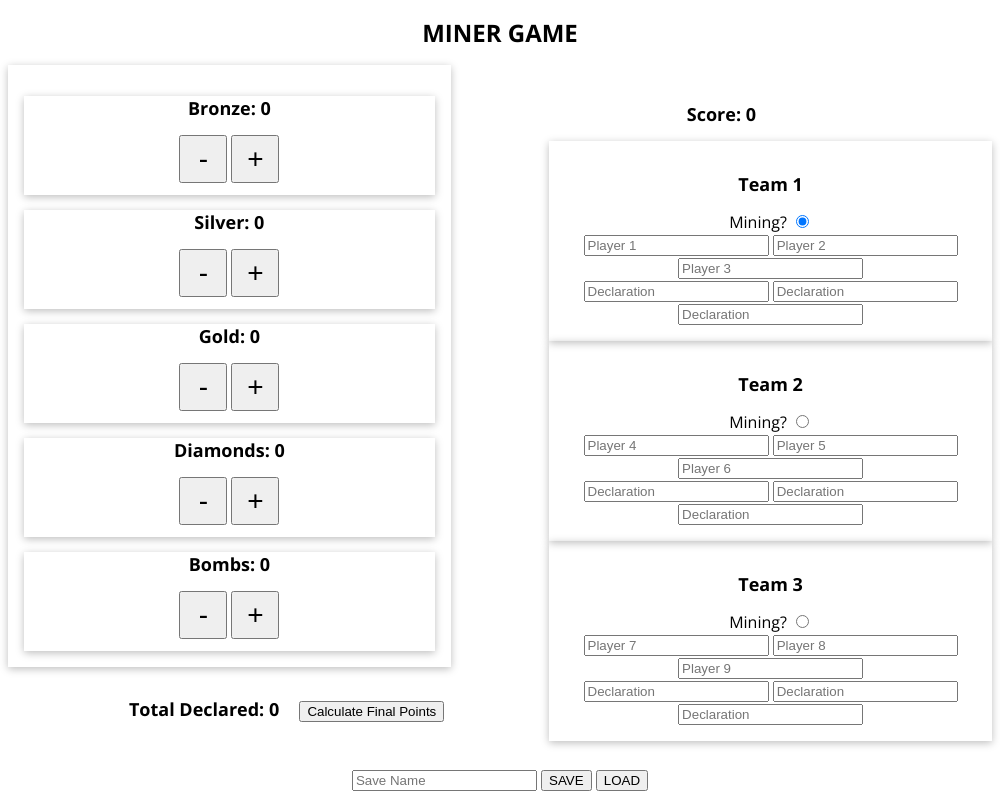
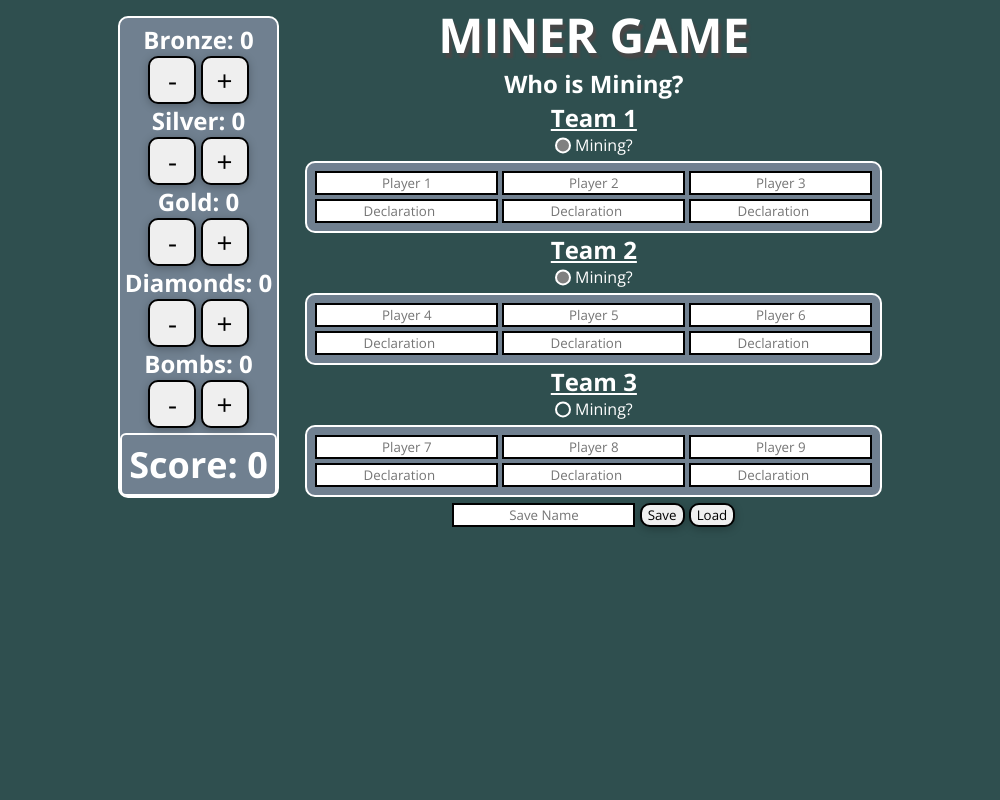
Before and after one commit to alexmelfi/Kings-Crown-Mining-Game, an Electron app: page index.html in a window 1000 px wide. Drawn offline with nearby package versions, Linux system fonts and the light colour scheme.

Commit message:
Redid the HTML and CSS

```diff
--- a/css/main.css
+++ b/css/main.css
@@ -1,79 +1,191 @@
 @import url('https://fonts.googleapis.com/css?family=Open+Sans:400,700');
 
-* {
-  box-sizing: border-box;
-}
-
-h1 {
-  font-size: 24px;
-}
-
-h2 {
-  font-size: 18px;
+*{
+  font-family: 'Open Sans', sans-serif;
+  text-align: center;
+  margin: auto;
 }
 
 body {
-  font-family: 'Open Sans', sans-serif;
-  text-align: center;
+  background-color: darkslategrey;
 }
 
-form {
-  display: inline;
-}
-div {
-  box-shadow: 0 2px 8px rgba(0, 0, 0, 0.26);
+h1{
+  font-size: 48px;
+  text-shadow: #474747 3px 5px 2px;
+  grid-column: 2;
+  grid-row: 1 / -3;
+  margin-bottom: 32px;
 }
 
-div[name='ores']{
-  display:inline-block;
-  float: left;
-  width: 45%;
-  padding: 16px 16px 16px;
+h1, h2, h3, label {
+  color: white;
 }
 
+input {
+  border: 2px solid black;
+}
+
+div {
+  column-gap: 10px;
+}
+
+div[name=score]{
+  margin: 5px -5px -5px -5px;
+  font-size: 24px;
+  border: 2px solid white;
+  border-radius: 6px;
+  padding: 5px;
+}
+
+div[name=minerList]{
+  grid-row: 2 / -2;
+  grid-column: 2;
+}
+
+div[name=ores] {
+  grid-row: 3 / -3;
+  grid-column: 1;
+  margin: 16px 16px 0 0;
+  border: 2px solid white;
+  border-radius: 10px;
+  padding: 5px;
+  background-color: slategrey;
+}
+
+div[name=team] {
+  grid-row: 2;
+  grid-column: 2;
+  margin-top: -16px;
+}
+
+div[name=SaveMenu] {
+  grid-row: 3;
+  grid-column: 2;
+}
+
+.grid-container {
+  display: grid;
+  justify-content: center;
+}
+
+.score {
+  font-size: 24px;
+}
+/*Table */
+table {
+  border: 2px solid white;
+  border-radius: 10px;
+  padding: 5px;
+  margin-top: 5px;
+  background-color: slategray;
+}
+
+/*Button Start*/
+
+input[type="radio"] {
+  -webkit-appearance: none;
+  appearance: none;
+  background-color: grey;
+  font: inherit;
+  color: currentColor;
+  width: 1em;
+  height: 1em;
+  border: 0.15em solid currentColor;
+  border-radius: 50%;
+  transform: translateY(0.15em);
+}
+
+input[type="radio"]:checked{
+  background-color: darkslategrey;
+}
+
+input[type="radio"]:focus {
+  outline: max(2px, 0.15em) solid currentColor;
+  outline-offset: max(2px, 0.15em);
+}
+
+/*Miner buttons*/
+
 button[name='mineralButton'] {
+  box-shadow: 0 2px 8px rgb(0, 0, 0, 0.25);
   height: 48px;
   width: 48px;
-  margin-bottom: 12px;
   font-size: 28px;
+  border: 2px solid black;
+  border-radius: 10px;
+  color: black;
 }
 
-input[name='player'] {
+button[name='mineralButton']:hover{
+  background: lightgrey;
 }
 
-input[name='declaration'] {
-
+button[name='mineralButton']:active{
+  background: grey;
 }
 
-div[name='team'] {
-  width: 45%;
-  display:inline-block;
-  float: right;
-  padding: 16px 16px 16px;
+/*Calculate Final Button*/
+
+button[name='calc-fin'] {
+  box-shadow: 0 2px 8px rgb(0, 0, 0, 0.25);
+  height: 48px;
+  width: auto;
+  text-align: center;
+  border: 2px solid black;
+  border-radius: 10px;
+  color: black;
+}
+button[name='calc-fin']:hover{
+  background: lightgrey;
 }
 
-.Total{
-  display:inline-block;
-  bottom: 16px;
-  padding: 16px 16px 16px;
+button[name='calc-fin']:active{
+  background: grey;
 }
 
-/*Second Window Styles*/
+/*saves buttons*/
 
-div[name='team 1 score']{
-  display:inline-block;
-  float: left;
-  width: 50%;
+button[name='saves'] {
+  box-shadow: 0 2px 8px rgb(0, 0, 0, 0.25);
+  height: auto;
+  width: auto;
+  border: 2px solid black;
+  border-radius: 10px;
+  margin-top: 5px;
+  color: black;
+}
+button[name='saves']:hover{
+  background: lightgrey;
 }
 
-div[name='team 2 score'] {
-  display:inline-block;
-  float: right;
-  width: 45%;
+button[name='saves']:active{
+  background: grey;
 }
 
-div[name='team 3 score']{
-  display:inline-block;
-  margin: auto;
-  width: 50%;
+/*Buttons end*/
+
+/* Second Window */
+
+
+table[class="sec-win"]{
+  width: 500px;
+  height: 300px;
 }
+
+
+div[name="team 1 score"]{
+  color: white;
+  grid-row: 1;
+  grid-column: 1 / 2;
+}
+div[name="team 2 score"]{
+  color: white;
+  grid-row: 1;
+  grid-column: 3 / 2;
+}
+div[name="team 3 score"]{
+  color: white;
+  grid-row: 2;
+  grid-column: 1 / 3;
+}
--- a/index.html
+++ b/index.html
@@ -1,128 +1,194 @@
 <!DOCTYPE html>
 <html lang="en">
 <head>
-    <meta charset="UTF-8" />
+    <meta charset="UTF-8">
     <meta name="viewport" content="width=device-width, initial-scale=1.0" />
     <meta http-equiv="X-UA-Compatible" content="ie=edge" />
-    <title>King's Crown</title>
+    <title>King's Crown - Miner Game Calculator</title>
     <link rel="stylesheet" href="./css/main.css" />
     <script src="./controllers/scorekeeper.js" defer></script>
 </head>
-<!-- Mineral Counting for Miners -->
 <body>
+<div class="grid-container">
     <h1>MINER GAME</h1>
-    <h1 id="minerList"></h1>
-    <div name="ores">
-        <div>
+<div name="ores" class="grid-item">
     <h2 id="bronzeDisplay">Bronze: 0</h2>
     <label>
         <button onclick="updateScore('bronze')" name="mineralButton">-</button>
+    </label>
+    <label>
         <button onclick="updateScore('bronze', true)" name="mineralButton">+</button>
     </label>
-        </div>
 
-        <div>
     <h2 id="silverDisplay">Silver: 0</h2>
     <label>
         <button onclick="updateScore('silver')" name="mineralButton">-</button>
+    </label>
+    <label>
         <button onclick="updateScore('silver', true)" name="mineralButton">+</button>
     </label>
-        </div>
 
-        <div>
     <h2 id="goldDisplay">Gold: 0</h2>
     <label>
         <button onclick="updateScore('gold')" name="mineralButton">-</button>
+    </label>
+    <label>
         <button onclick="updateScore('gold', true)" name="mineralButton">+</button>
     </label>
-        </div>
 
-        <div>
     <h2 id="diamondDisplay">Diamonds: 0</h2>
     <label>
         <button onclick="updateScore('diamond')" name="mineralButton">-</button>
+    </label>
+    <label>
         <button onclick="updateScore('diamond', true)" name="mineralButton">+</button>
     </label>
-        </div>
 
-        <div>
     <h2 id="bombDisplay">Bombs: 0</h2>
     <label>
         <button onclick="updateScore('bomb')" name="mineralButton">-</button>
+    </label>
+    <label>
         <button onclick="updateScore('bomb', true)" name="mineralButton">+</button>
     </label>
+    <div name="score"><h2 id="score">Score: 0</h2></div>
 </div>
+
+    <div name="minerList">
+        <h2 id="minerList">Who is Mining?</h2>
     </div>
-    <br>
-
-    <h2 id="score">Score: 0</h2>
-</body>
-<!-- Tracking Players and Teams -->
-<body>
-    <div name="team">
-        <h2>Team 1</h2>
-        <label>Mining?</label>
+<div name="team" class="grid-item">
+    <h2><u>Team 1</u></h2>
             <label>
                 <input type="radio" name="miningRadio" oninput="changeRadio()" checked="checked">
+                Mining?
             </label>
-        <br>
+                <table class="Player-board">
+                    <tr>
+                        <th>
                             <label>
                             <input placeholder="Player 1" oninput="updateNames()" name="player">
+                            </label>
+                        </th>
+                        <th>
+                            <label>
                                 <input placeholder="Player 2" oninput="updateNames()" name="player">
+                            </label>
+                        </th>
+                        <th>
+                            <label>
                                 <input placeholder="Player 3" oninput="updateNames()" name="player">
                             </label>
-        <br>
+                        </th>
+                    </tr>
+                    <tr>
+                        <td>
                             <label>
                                 <input name="declaration" placeholder="Declaration" oninput="updateDeclared()" type="number">
-            <input name="declaration" placeholder="Declaration" oninput="updateDeclared()" type="number">
+                            </label>
+                        </td>
+                        <td>
+                            <label>
                                 <input name="declaration" placeholder="Declaration" oninput="updateDeclared()" type="number">
                             </label>
-    </div>
-    <div name="team">
-        <h2>Team 2</h2>
-        <label>Mining?</label>
+                        </td>
+                        <td>
                             <label>
-            <input type="radio" name="miningRadio" oninput="changeRadio()">
+                                <input name="declaration" placeholder="Declaration" oninput="updateDeclared()" type="number">
                             </label>
-        <br>
+                        </td>
+                    </tr>
+                </table>
+    <h2><u>Team 2</u></h2>
+    <label>
+        <input type="radio" name="miningRadio" oninput="changeRadio()" checked="checked">
+        Mining?
+    </label>
+        <table>
+            <tr>
+                <th>
                     <label>
                         <input placeholder="Player 4" oninput="updateNames()" name="player">
+                    </label>
+                </th>
+                <th>
+                    <label>
                         <input placeholder="Player 5" oninput="updateNames()" name="player">
+                    </label>
+                </th>
+                <th>
+                    <label>
                         <input placeholder="Player 6" oninput="updateNames()" name="player">
                     </label>
-        <br>
+                </th>
+            </tr>
+            <tr>
+                <td>
                     <label>
-            <input name="declaration" placeholder="Declaration" oninput="updateDeclared()">
-            <input name="declaration" placeholder="Declaration" oninput="updateDeclared()">
-            <input name="declaration" placeholder="Declaration" oninput="updateDeclared()">
+                        <input name="declaration" placeholder="Declaration" oninput="updateDeclared()" type="number">
                     </label>
-    </div>
-    <div name="team">
-        <h2>Team 3</h2>
-        <label>Mining?</label>
+                </td>
+                <td>
                     <label>
-            <input type="radio" name="miningRadio" oninput="changeRadio()">
+                        <input name="declaration" placeholder="Declaration" oninput="updateDeclared()" type="number">
                     </label>
-        <br>
+                </td>
+                <td>
+                    <label>
+                        <input name="declaration" placeholder="Declaration" oninput="updateDeclared()" type="number">
+                    </label>
+                </td>
+            </tr>
+        </table>
+    <h2><u>Team 3</u></h2>
+    <label>
+        <input type="radio" name="miningRadio" oninput="changeRadio()" checked="checked">
+        Mining?
+    </label>
+    <table>
+        <tr>
+            <th>
                 <label>
                     <input placeholder="Player 7" oninput="updateNames()" name="player">
+                </label>
+            </th>
+            <th>
+                <label>
                     <input placeholder="Player 8" oninput="updateNames()" name="player">
+                </label>
+            </th>
+            <th>
+                <label>
                     <input placeholder="Player 9" oninput="updateNames()" name="player">
                 </label>
-        <br>
+            </th>
+        </tr>
+        <tr>
+            <td>
                 <label>
-            <input name="declaration" placeholder="Declaration" oninput="updateDeclared()">
-            <input name="declaration" placeholder="Declaration" oninput="updateDeclared()">
-            <input name="declaration" placeholder="Declaration" oninput="updateDeclared()">
+                    <input name="declaration" placeholder="Declaration" oninput="updateDeclared()" type="number">
                 </label>
+            </td>
+            <td>
+                <label>
+                    <input name="declaration" placeholder="Declaration" oninput="updateDeclared()" type="number">
+                </label>
+            </td>
+            <td>
+                <label>
+                    <input name="declaration" placeholder="Declaration" oninput="updateDeclared()" type="number">
+                </label>
+            </td>
+        </tr>
+    </table>
 </div>
-    <h2 id="declaredPoints" class="Total">Total Declared: 0</h2>
-    <button onclick="calculateFinal()">Calculate Final Points</button>
-    <h1 id="finalPoints"></h1>
+<div name="SaveMenu" class="grid-item">
     <label>
         <input id="saveName" placeholder="Save Name">
     </label>
-    <button onclick="save()">SAVE</button>
-    <button onclick="load()">LOAD</button>
+    <button onclick="save()" name="saves">Save</button>
+    <button onclick="load()" name="saves">Load</button>
+</div>
+</div>
 </body>
 </html>
--- a/main.js
+++ b/main.js
@@ -13,7 +13,7 @@ const createWindow = () => {
       contextIsolation: false,
       nodeIntegration: true
     },
-    backgroundColor: '#82083d'
+    backgroundColor: '#121212'
   })
 
   secondWindow = new BrowserWindow({
@@ -26,7 +26,7 @@ const createWindow = () => {
       contextIsolation: false,
       nodeIntegration: true
     },
-    backgroundColor: '#82083d'
+    backgroundColor: '#121212'
   })
 
   mainWindow.loadFile("index.html")
```
Also changed, not shown: scoreboard.html (+105 -22 lines), 1 other file. Lines whose indentation alone changed are shown as unchanged.
